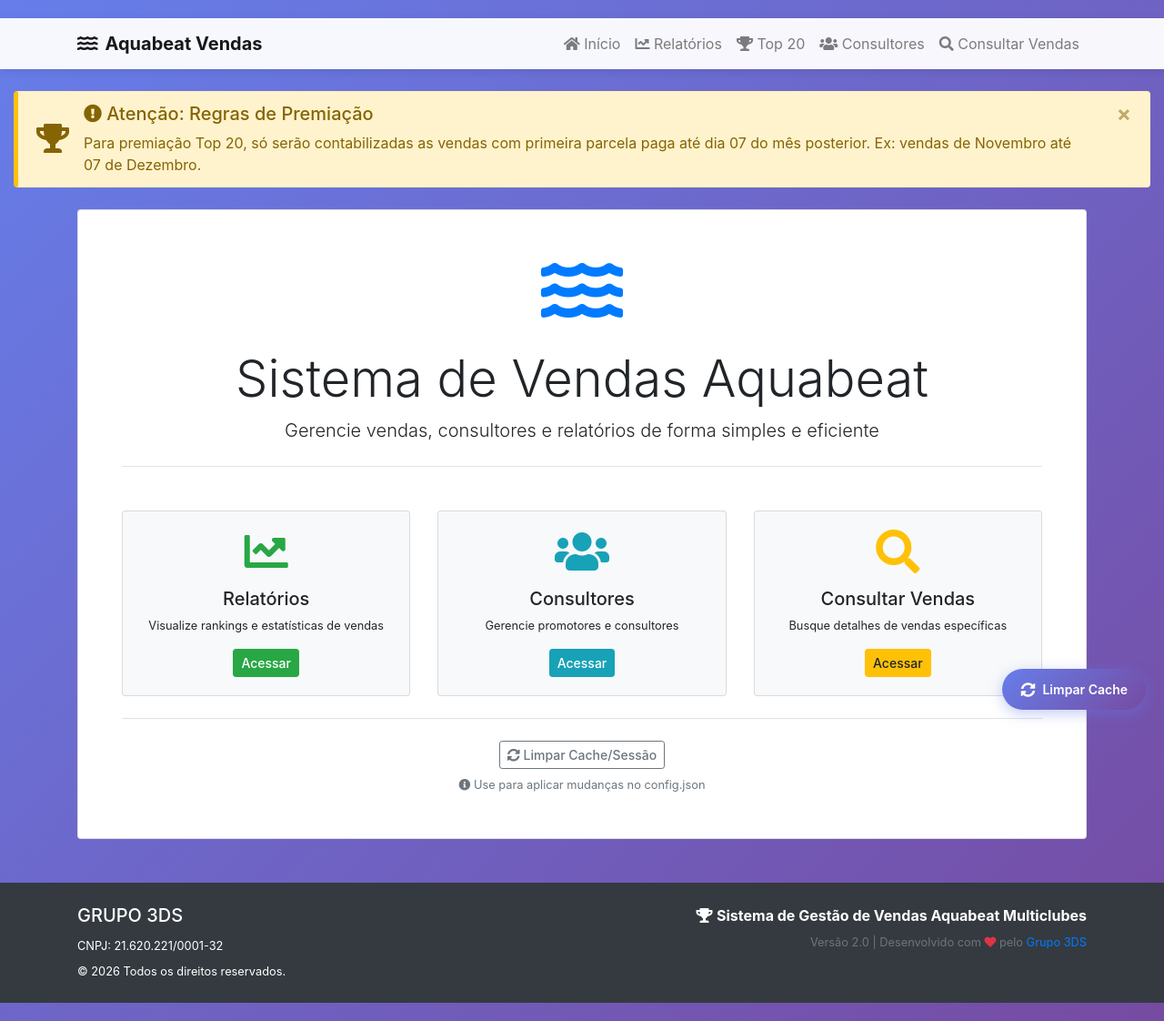
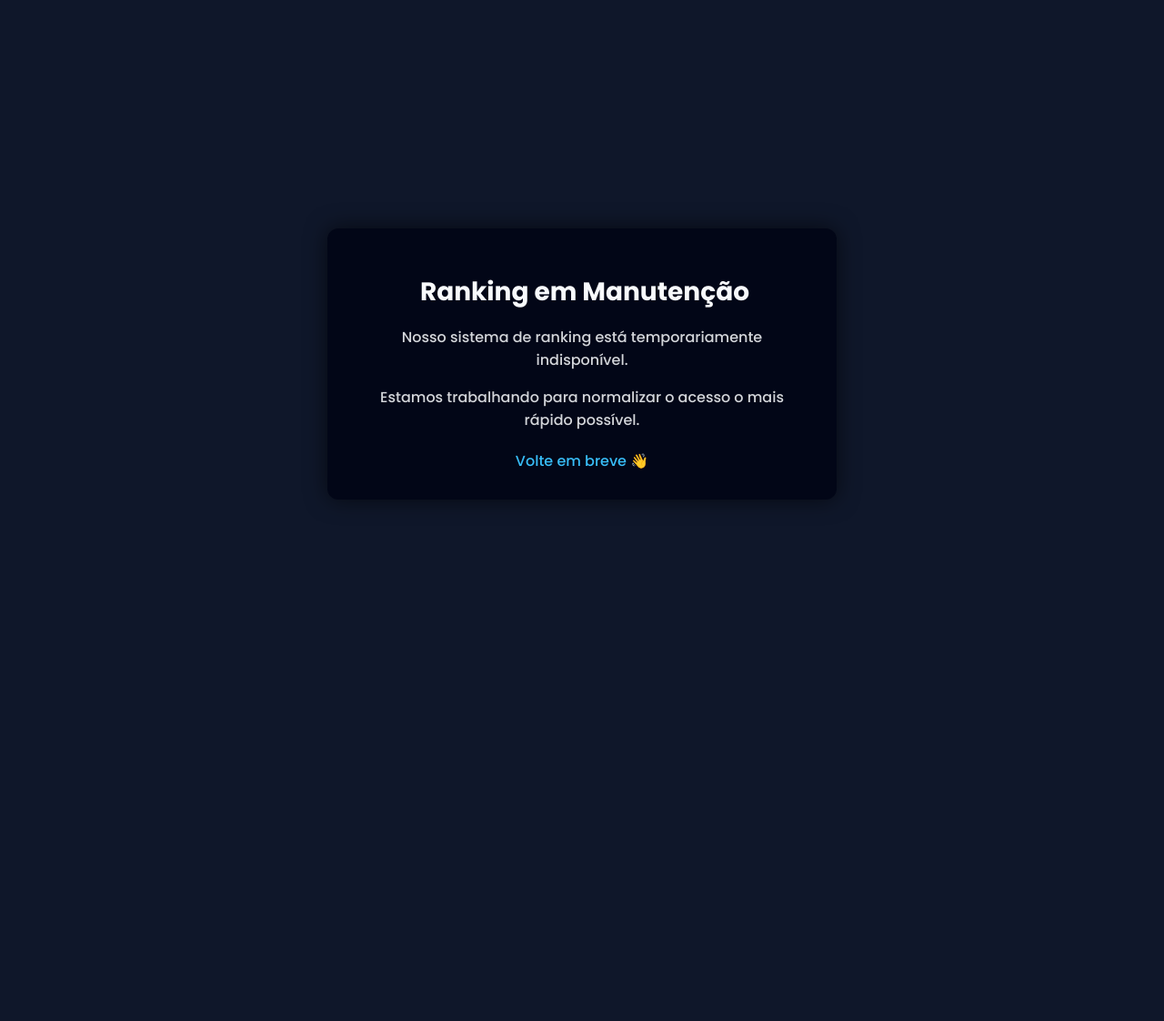
Before and after one commit to grupo3dsbh/relatoriosmc, a PHP site: page / in a window 1280 px wide. Shown: the whole page at 91% size. After the commit the page ends 550 px from the top, so only its background shows below. Run offline with PHP 8.4, Linux system fonts and the light colour scheme; some libraries are stand-ins or nearby versions.

Commit message:
feat: Sistema de manutenção com bypass godmode
- Adiciona página de manutenção (manutencao.php)
- Implementa lógica de godmode com senhas (Aqua@2021 e sign@3DS)
- Salva estado do godmode na sessão após primeiro acesso
- Permite navegação sem godmode na URL após autenticação
- Bloqueia acesso público durante manutenção

```diff
--- a/index.php
+++ b/index.php
@@ -2,6 +2,31 @@
 // index.php - Router principal do sistema (ATUALIZADO)
 ob_start(); // Inicia buffer de saída para permitir header() redirects
 require_once 'config.php';
+
+// ===== LÓGICA DE GODMODE PARA MANUTENÇÃO =====
+// Inicia sessão se não estiver iniciada
+if (session_status() === PHP_SESSION_NONE) {
+    session_start();
+}
+
+// Verifica se tem godmode na URL
+if (isset($_GET['godmode'])) {
+    $godmode_senha = $_GET['godmode'];
+    // Senhas válidas: Aqua@2021 ou sign@3DS
+    if ($godmode_senha === 'Aqua@2021' || $godmode_senha === 'sign@3DS') {
+        $_SESSION['godmode_ativo'] = true;
+    }
+}
+
+// Verifica se tem godmode ativo (na sessão ou na URL)
+$godmode_ativo = isset($_SESSION['godmode_ativo']) && $_SESSION['godmode_ativo'] === true;
+
+// Se não tiver godmode ativo, mostra página de manutenção
+if (!$godmode_ativo) {
+    include 'manutencao.php';
+    die();
+}
+// ===== FIM LÓGICA DE GODMODE =====
 
 // ===== CRIA DIRETÓRIO DATA SE NO EXISTIR =====
 if (!file_exists(DATA_DIR)) {
--- /dev/null
+++ b/manutencao.php
@@ -0,0 +1,62 @@
+<?php
+// manutencao.php
+?>
+<!DOCTYPE html>
+<html lang="pt-BR">
+<head>
+    <meta charset="UTF-8">
+    <title>Ranking em Manutenção</title>
+
+    <!-- Fonte diferente -->
+    <link href="https://fonts.googleapis.com/css2?family=Poppins:wght@300;500;700&display=swap" rel="stylesheet">
+
+    <style>
+        body {
+            margin: 0;
+            padding: 0;
+            height: 100vh;
+            font-family: 'Poppins', sans-serif;
+            background: #0f172a;
+            color: #f8fafc;
+            display: flex;
+            align-items: center;
+            justify-content: center;
+        }
+
+        .container {
+            text-align: center;
+            max-width: 500px;
+            padding: 30px;
+            background: #020617;
+            border-radius: 12px;
+            box-shadow: 0 0 25px rgba(0,0,0,0.6);
+        }
+
+        h1 {
+            font-size: 28px;
+            margin-bottom: 10px;
+        }
+
+        p {
+            font-size: 16px;
+            opacity: 0.85;
+        }
+
+        .status {
+            margin-top: 20px;
+            font-weight: 500;
+            color: #38bdf8;
+        }
+    </style>
+</head>
+<body>
+
+<div class="container">
+    <h1>️ Ranking em Manutenção</h1>
+    <p>Nosso sistema de ranking está temporariamente indisponível.</p>
+    <p>Estamos trabalhando para normalizar o acesso o mais rápido possível.</p>
+    <div class="status">Volte em breve 👋</div>
+</div>
+
+</body>
+</html>
```
